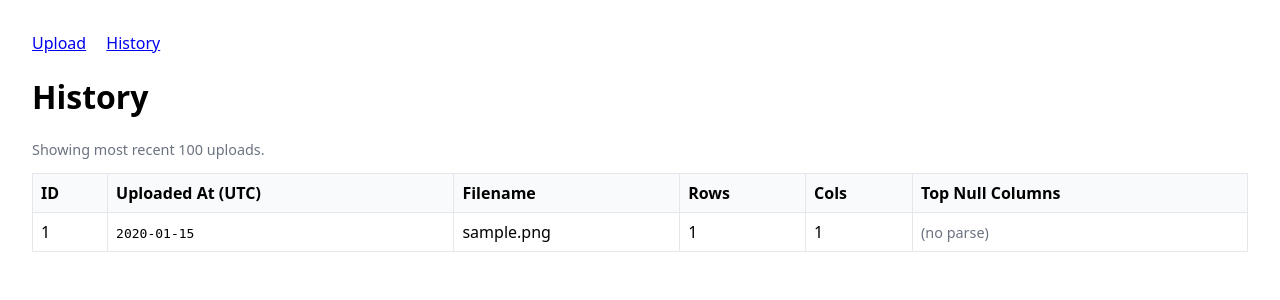
After one commit to N-Khouri/deltadental, a Flask app: page /history in a window 1280 px wide. The commit adds this page. Shown: the top 300 px of the page. Run offline with Flask 3, Linux system fonts and the light colour scheme; tables that the repository leaves empty hold one stand-in row (values such as "Sample post").

Commit message:
persist uploads to SQLite and add /history page (recent 100 with top null columns)

```diff
--- a/backend/app.py
+++ b/backend/app.py
@@ -2,15 +2,44 @@ from flask import Flask, request, render_template, jsonify
 from werkzeug.utils import secure_filename
 import os
 import pandas as pd
+import sqlite3
+from datetime import datetime
+import json
 
 ALLOWED_EXTENSIONS = {"csv"}
 MAX_CONTENT_LENGTH = 10 * 1024 * 1024  # 10 MB
+DB_PATH = "app.db"
 
 app = Flask(__name__, template_folder='../frontend/templates')
 app.config["UPLOAD_FOLDER"] = "uploads"
 app.config["MAX_CONTENT_LENGTH"] = MAX_CONTENT_LENGTH
 
 os.makedirs(app.config["UPLOAD_FOLDER"], exist_ok=True)
+
+def get_db():
+    conn = sqlite3.connect(DB_PATH)
+    conn.row_factory = sqlite3.Row
+    return conn
+
+
+def init_db():
+    with get_db() as conn:
+        conn.execute(
+            """
+            CREATE TABLE IF NOT EXISTS uploads (
+                id INTEGER PRIMARY KEY AUTOINCREMENT,
+                filename TEXT NOT NULL,
+                saved_to TEXT NOT NULL,
+                row_count INTEGER,
+                column_count INTEGER,
+                nulls_json TEXT,            -- JSON array of {column, missing, missing_pct}
+                uploaded_at TEXT NOT NULL   -- ISO timestamp
+            );
+            """
+        )
+
+
+init_db()
 
 
 def allowed_file(filename: str) -> bool:
@@ -20,6 +49,30 @@ def allowed_file(filename: str) -> bool:
 @app.get("/")
 def index():
     return render_template("index.html")
+
+@app.get("/history")
+def history_page():
+    with get_db() as conn:
+        rows = conn.execute(
+            "SELECT id, filename, saved_to, row_count, column_count, nulls_json, uploaded_at FROM uploads ORDER BY id DESC LIMIT 100"
+        ).fetchall()
+    records = []
+    for r in rows:
+        try:
+            nulls = json.loads(r["nulls_json"]) if r["nulls_json"] else []
+        except Exception:
+            nulls = []
+        top3 = [f"{n.get('column')}: {n.get('missing_pct', 0)}%" for n in nulls[:3]]
+        records.append({
+            "id": r["id"],
+            "filename": r["filename"],
+            "saved_to": r["saved_to"],
+            "row_count": r["row_count"],
+            "column_count": r["column_count"],
+            "uploaded_at": r["uploaded_at"],
+            "top3": top3
+        })
+    return render_template("history.html", records=records)
 
 
 @app.post("/upload")
@@ -40,14 +93,12 @@ def upload():
     file.save(dest_path)
 
     try:
-        # Let pandas auto-detect dialect; low_memory=False helps wide CSVs
         df = pd.read_csv(dest_path, low_memory=False)
         rows, cols = df.shape
         columns = df.columns.tolist()
 
         null_counts = df.isna().sum()
         null_pct = (df.isna().mean() * 100).round(2)
-        # Build a list of {column, missing, missing_pct} sorted by missing desc
         nulls = (
             pd.DataFrame({"column": df.columns, "missing": null_counts.values, "missing_pct": null_pct.values})
             .sort_values(["missing", "column"], ascending=[False, True])
@@ -55,12 +106,23 @@ def upload():
         )
 
     except Exception as e:
+        with get_db() as conn:
+            conn.execute(
+                "INSERT INTO uploads (filename, saved_to, row_count, column_count, nulls_json, uploaded_at) VALUES (?, ?, ?, ?, ?, ?)",
+                (filename, dest_path, None, None, None, datetime.utcnow().isoformat()),
+            )
         return jsonify({
             "message": "Upload successful, but failed to read CSV for metadata.",
             "filename": filename,
             "saved_to": dest_path,
             "read_error": str(e)
         }), 200
+
+    with get_db() as conn:
+        conn.execute(
+            "INSERT INTO uploads (filename, saved_to, row_count, column_count, nulls_json, uploaded_at) VALUES (?, ?, ?, ?, ?, ?)",
+            (filename, dest_path, int(rows), int(cols), json.dumps(nulls), datetime.utcnow().isoformat()),
+        )
 
     return jsonify({
         "message": "Upload successful",
--- /dev/null
+++ b/frontend/templates/history.html
@@ -0,0 +1,58 @@
+<!doctype html>
+<html lang="en">
+  <head>
+    <meta charset="utf-8" />
+    <meta name="viewport" content="width=device-width, initial-scale=1" />
+    <title>Data Quality Dashboard – History</title>
+    <style>
+      body { font-family: system-ui, -apple-system, Segoe UI, Roboto, Helvetica, Arial, sans-serif; margin: 2rem; }
+      nav { margin-bottom: 1rem; }
+      nav a { margin-right: 1rem; }
+      table { border-collapse: collapse; width: 100%; }
+      th, td { border: 1px solid #e5e7eb; padding: .5rem; text-align: left; }
+      th { background: #f9fafb; }
+      small { color: #6b7280; }
+      .muted { color: #6b7280; font-size: .9em; }
+    </style>
+  </head>
+  <body>
+    <nav>
+      <a href="/">Upload</a>
+      <a href="/history">History</a>
+    </nav>
+
+    <h1>History</h1>
+    <p class="muted">Showing most recent 100 uploads.</p>
+
+    <table>
+      <thead>
+        <tr>
+          <th>ID</th>
+          <th>Uploaded At (UTC)</th>
+          <th>Filename</th>
+          <th>Rows</th>
+          <th>Cols</th>
+          <th>Top Null Columns</th>
+        </tr>
+      </thead>
+      <tbody>
+        {% for r in records %}
+        <tr>
+          <td>{{ r.id }}</td>
+          <td><code>{{ r.uploaded_at }}</code></td>
+          <td>{{ r.filename }}</td>
+          <td>{{ r.row_count if r.row_count is not none else '-' }}</td>
+          <td>{{ r.column_count if r.column_count is not none else '-' }}</td>
+          <td>
+            {% if r.top3 and r.top3|length > 0 %}
+              {{ r.top3 | join(', ') }}
+            {% else %}
+              <span class="muted">(no parse)</span>
+            {% endif %}
+          </td>
+        </tr>
+        {% endfor %}
+      </tbody>
+    </table>
+  </body>
+</html>
```
Also changed, not shown: frontend/templates/index.html (+9 -2 lines).
